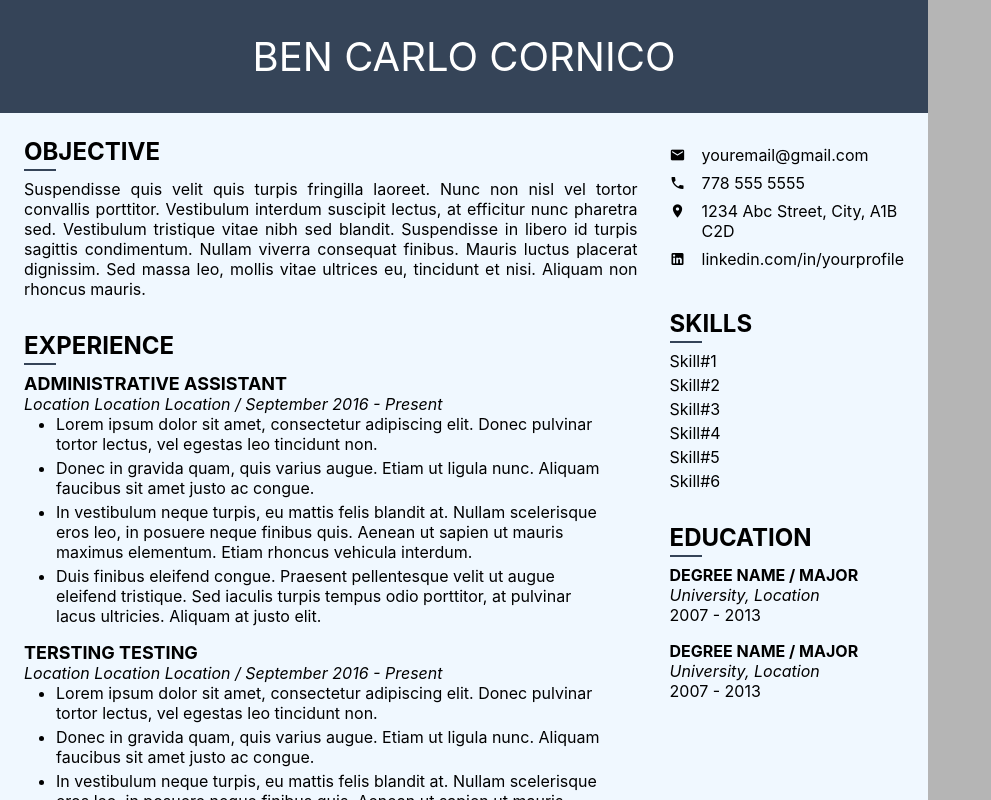
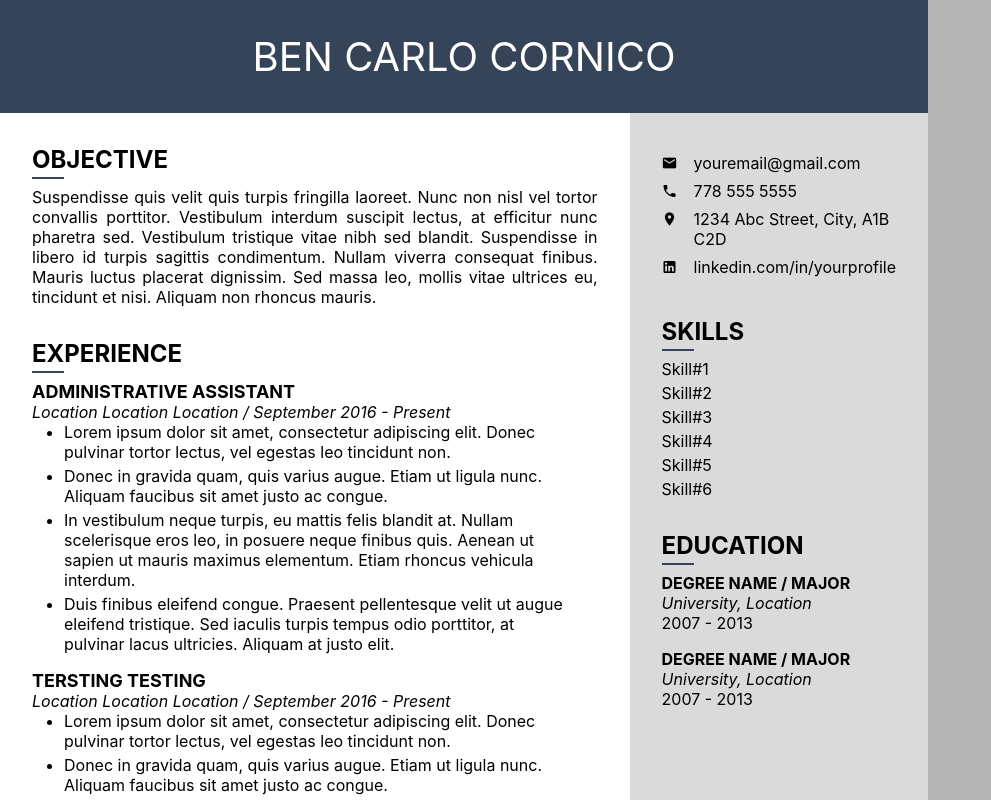
Before and after one commit to ben-cornico/project-cv-maker, a React (Create React App) app in the folder client/: page / in a window 1280 px wide. Shown: the top 800 px of the page, without its empty margins (0-991 px from the left). Built offline with nearby package versions, Linux system fonts and the light colour scheme.

Commit message:
UPDATE: CV-layout

```diff
--- a/client/src/components/Main.js
+++ b/client/src/components/Main.js
@@ -9,7 +9,7 @@ export class Main extends Component {
       <div className='main'>
         <Objective />
         <Experience />
-    </div>
+      </div>
     )
   }
 }
--- a/client/src/components/components.css
+++ b/client/src/components/components.css
@@ -32,7 +32,8 @@ ul {
     display: flex;
     flex-direction: column;
     gap: 2rem;
-    margin-right: 2rem;
+    padding: 2rem;
+
 }
 
 
@@ -57,14 +58,15 @@ ul.exp-info > li {
 
 /* LAYOUT ============================ */
 .cv-layout {
-    background-color: aliceblue;
     width: 58rem;
     height: 74rem;
+    background-color: #ffffff;
+    overflow: hidden;
 }
 
 .cv-body {
     display: flex;
-    margin: 1.5rem;
+    height: 100%;
 }
 
 /* SKILLS ============================ */
@@ -73,6 +75,25 @@ ul.skill-list > li {
     list-style-type: none;
 }
 
+
+
+
+
+/* SIDEBAR ========================== */
+.sidebar {
+    display: flex;
+    flex-direction: column;
+    gap: 2rem;
+    background-color: #dadada;
+    padding: 2rem;
+}
+
+/* INFO ============================= */
+.info > p {
+    display: flex;
+    gap: 1rem;
+    margin: 0.5rem 0;
+}
 
 /* EDUCATION ========================= */
 .education-list {
@@ -91,18 +112,3 @@ ul.skill-list > li {
 .education-location {
     font-style: italic;
 }
-
-
-/* SIDEBAR ========================== */
-.sidebar {
-    display: flex;
-    flex-direction: column;
-    gap: 2rem;
-}
-
-/* INFO ============================= */
-.info > p{
-    display: flex;
-    gap: 1rem;
-    margin: 0.5rem 0;
-}
```
